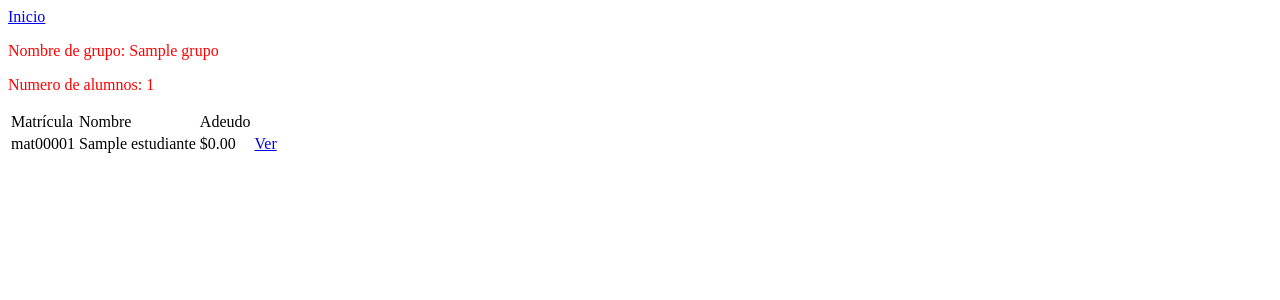
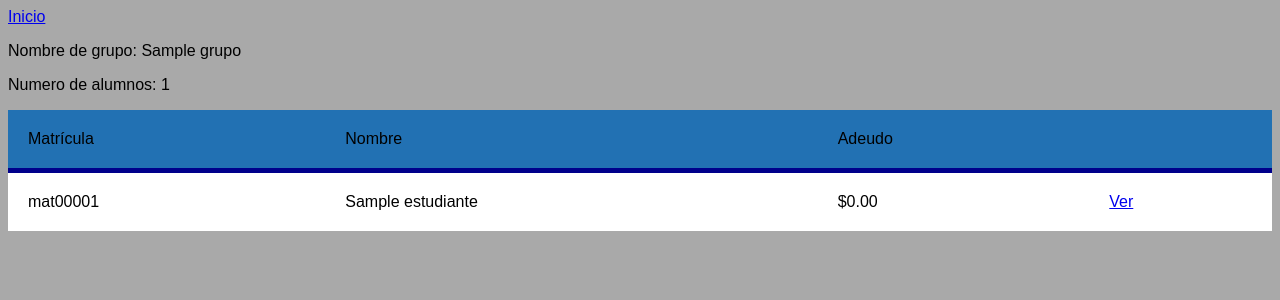
Before and after one commit to Rodolfohp96/CFCA, a Flask app: page /grupo/1 in a window 1280 px wide. Shown: the top 300 px of the page. Run offline with Flask 2, Linux system fonts and the light colour scheme; tables that the repository leaves empty or names only in its code hold one stand-in row (values such as "Sample post"); some libraries are stand-ins or nearby versions.

Commit message:
Update styles.css

```diff
--- a/static/css/styles.css
+++ b/static/css/styles.css
@@ -1,3 +1,43 @@
-p {
-    color: red
+body{
+    background-color: darkgrey;
+    font-family: sans-serif;
 }
+
+#conteiner-body{
+    margin: 150px auto;
+    width: 80%;
+}
+p{
+
+    display: flex;
+    justify-content: space-between;
+}
+#nombre{
+    float: left;
+}
+#numero{
+    float: right;
+}
+table{
+    background-color: white;
+    text-align: left;
+    width: 100%;
+    border-collapse: collapse;
+}
+th, td{
+    padding: 20px;
+
+}
+thead{
+    background-color: #2271b3;
+    border-bottom: solid 5px darkblue;
+    color: black;
+}
+tr:nth-child(even){
+    background-color: #ddd;
+
+}
+tr:hover td{
+    background-color: #0096d2;
+    color: white;
+}
```
